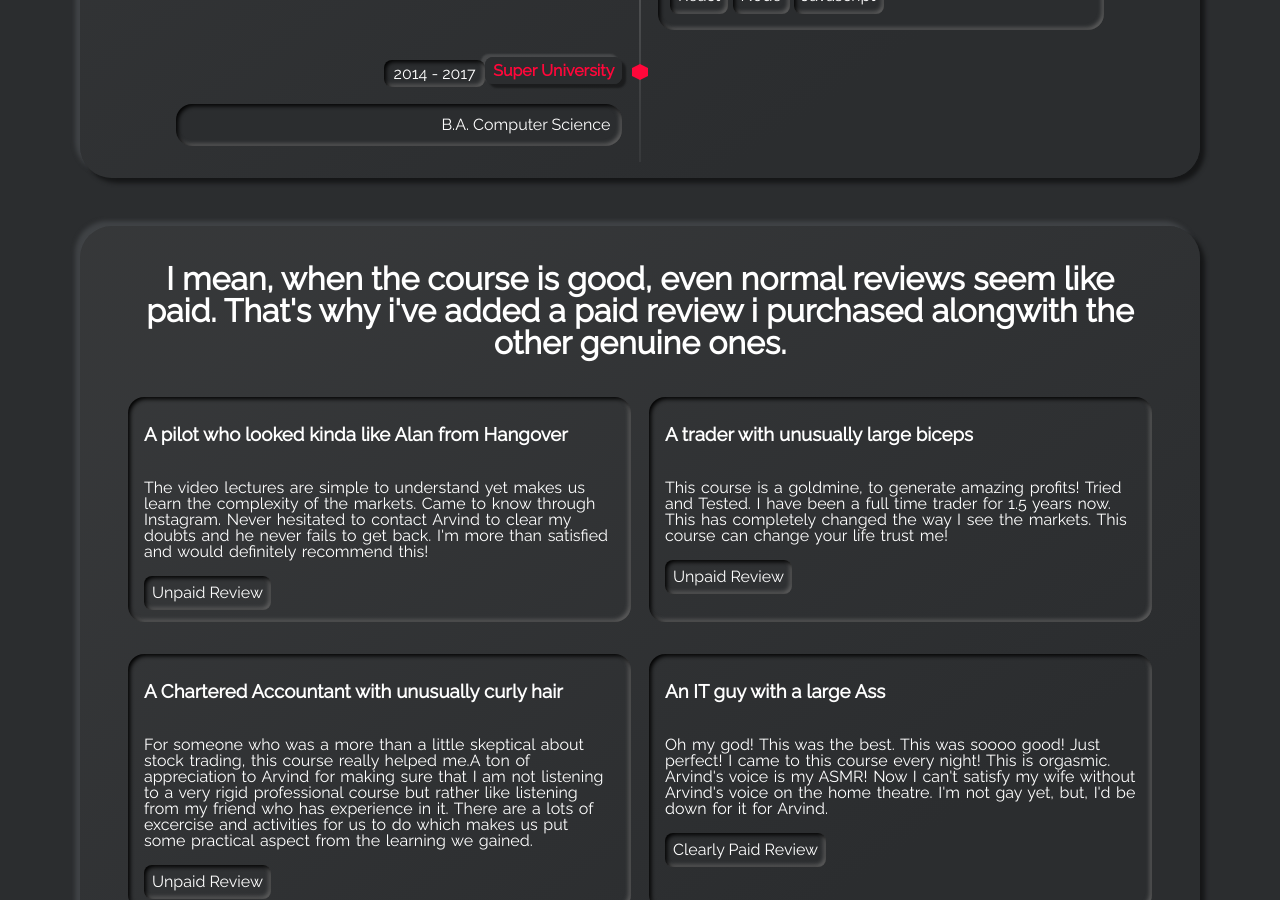
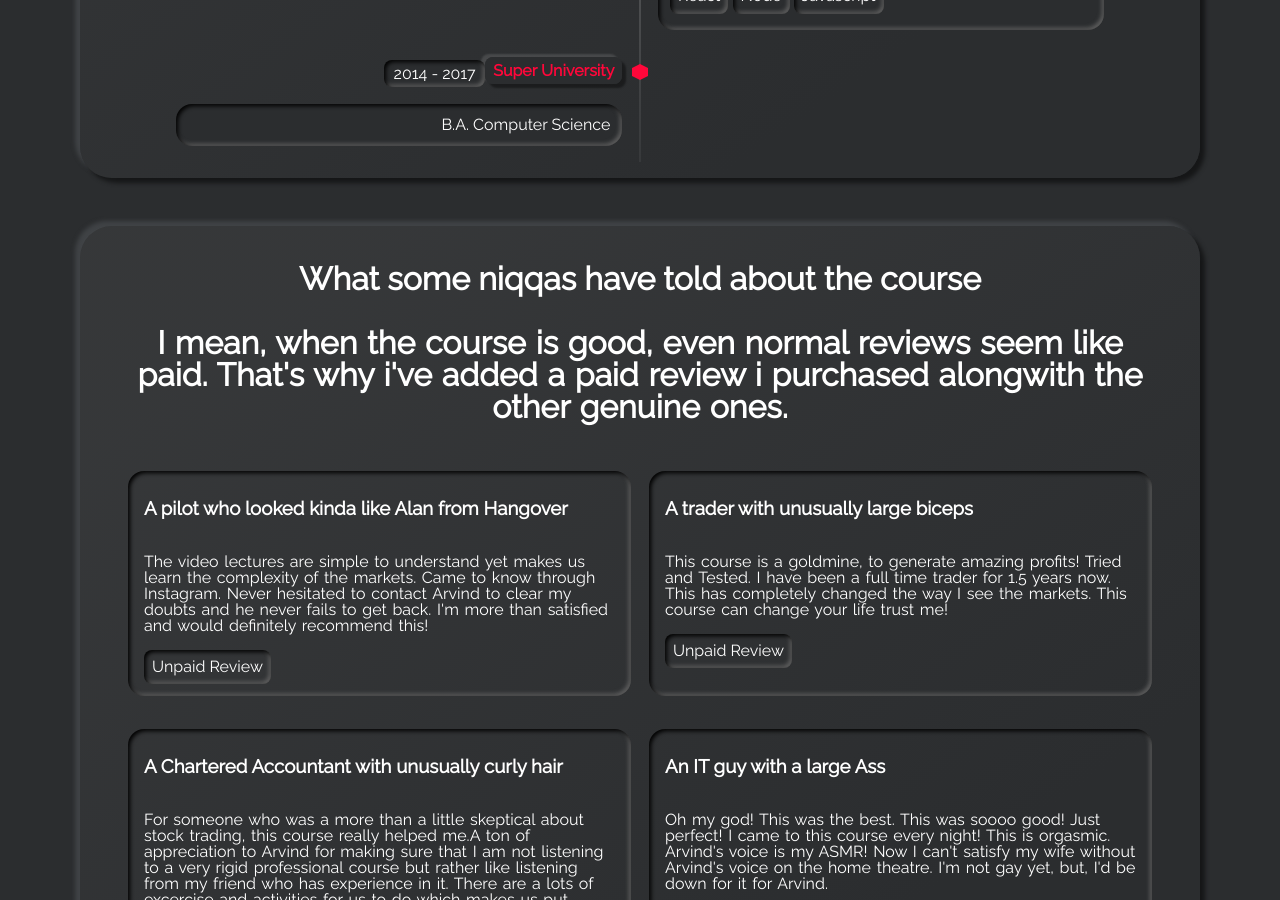
Before and after one commit to schoolofstonks/schoolofstonks, a Jekyll site: the page built from index.html, in a window 1280 px wide and 900 px high, scrolled down 2653 px. Built offline with Jekyll 4.4.1, drawn with Linux system fonts in a browser that asks for light colours.

Commit message:
Update _config.yml

```diff
--- a/_config.yml
+++ b/_config.yml
@@ -65,7 +65,7 @@
 # > setting this to false, will omit your listed projects
 show_projects: true
 # projects_title: The will be displayed as the title of your projects
-projects_title: I mean, when the course is good, even normal reviews seem like paid. That's why i've added a paid review i purchased alongwith the other genuine ones.
+projects_title: What some niqqas have told about the course<br><p style="fontsize:11px">I mean, when the course is good, even normal reviews seem like paid. That's why i've added a paid review i purchased alongwith the other genuine ones.</p>
 # show_os_projects:
 # > setting this to true, will display your public projects on github
 # > setting this to false, will omit your public projects on github
```
